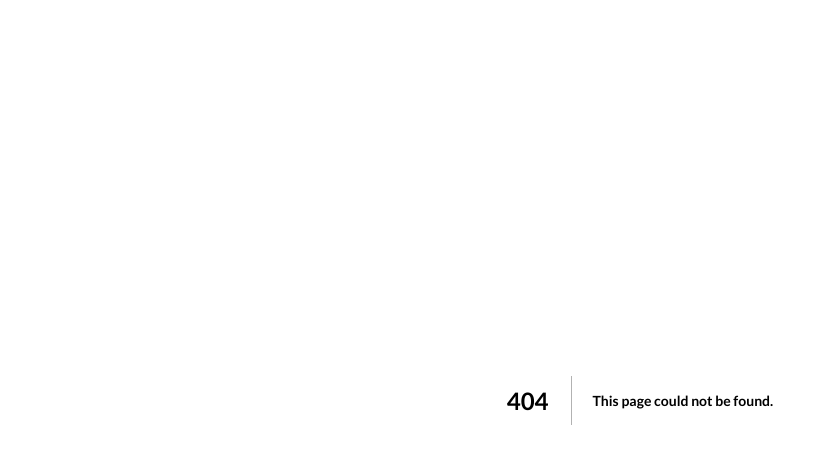
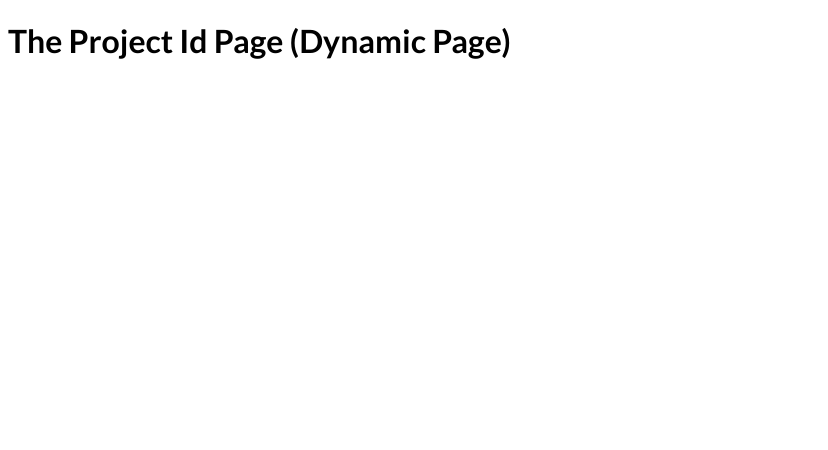
Before and after one commit to AlaaHamdyMohammadi/Maximilian-NextJS-Course, a Next.js app in the folder Section3/CodeSection3/: page /portfolio/1 in a window 1280 px wide. Before the commit this address had no page. Shown: the top 450 px of the page, without its empty margins (0-828 px from the left). Built offline with nearby package versions, Linux system fonts and the light colour scheme.

Commit message:
Dynamic Paths & Routes

```diff
--- /dev/null
+++ b/Section3/CodeSection3/pages/portfolio/[projectId].js
@@ -0,0 +1,8 @@
+function ProjectIdPage() {
+  return (
+    <div>
+      <h1>The Project Id Page (Dynamic Page)</h1>
+    </div>
+  );
+}
+export default ProjectIdPage;
```
